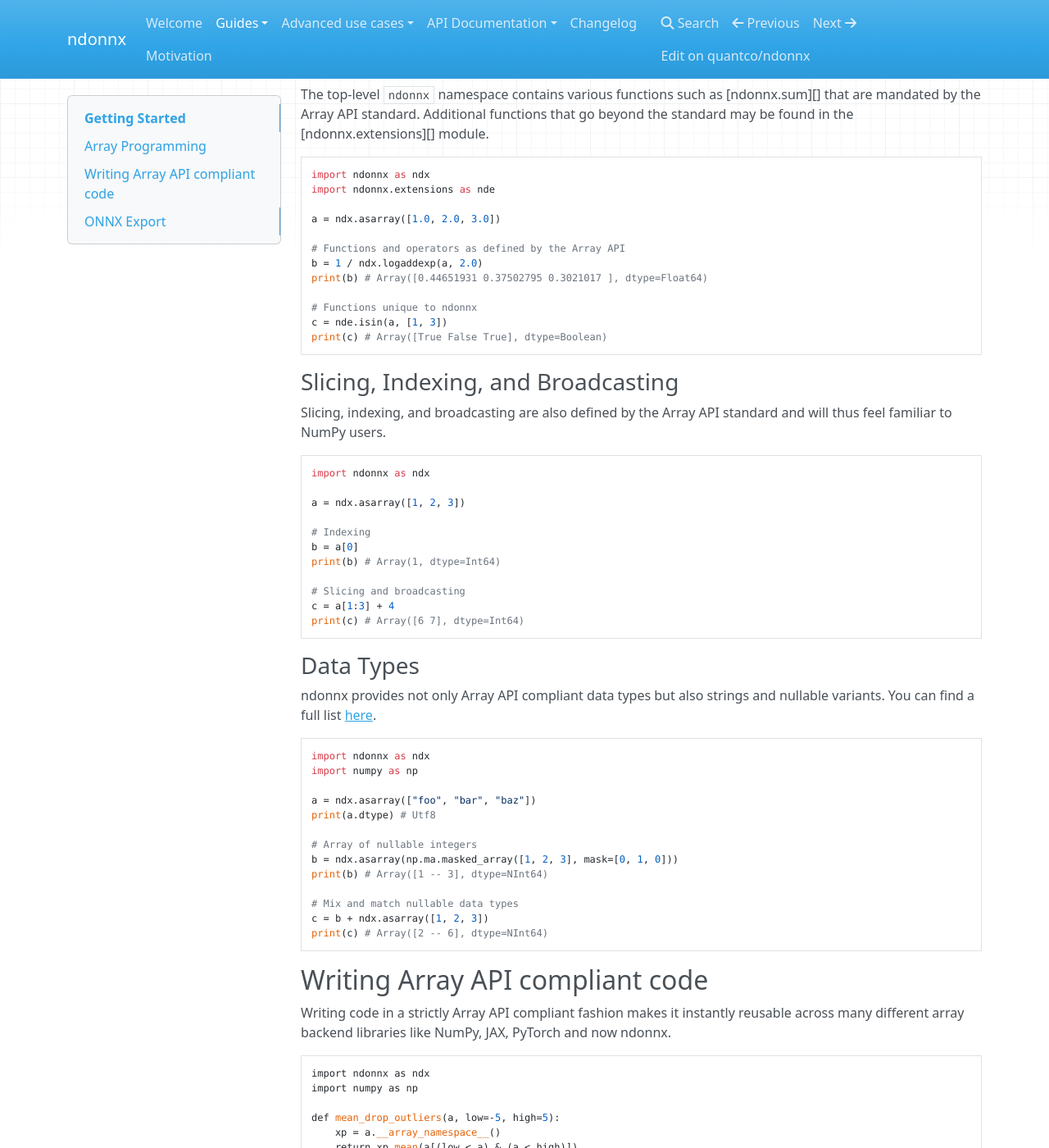
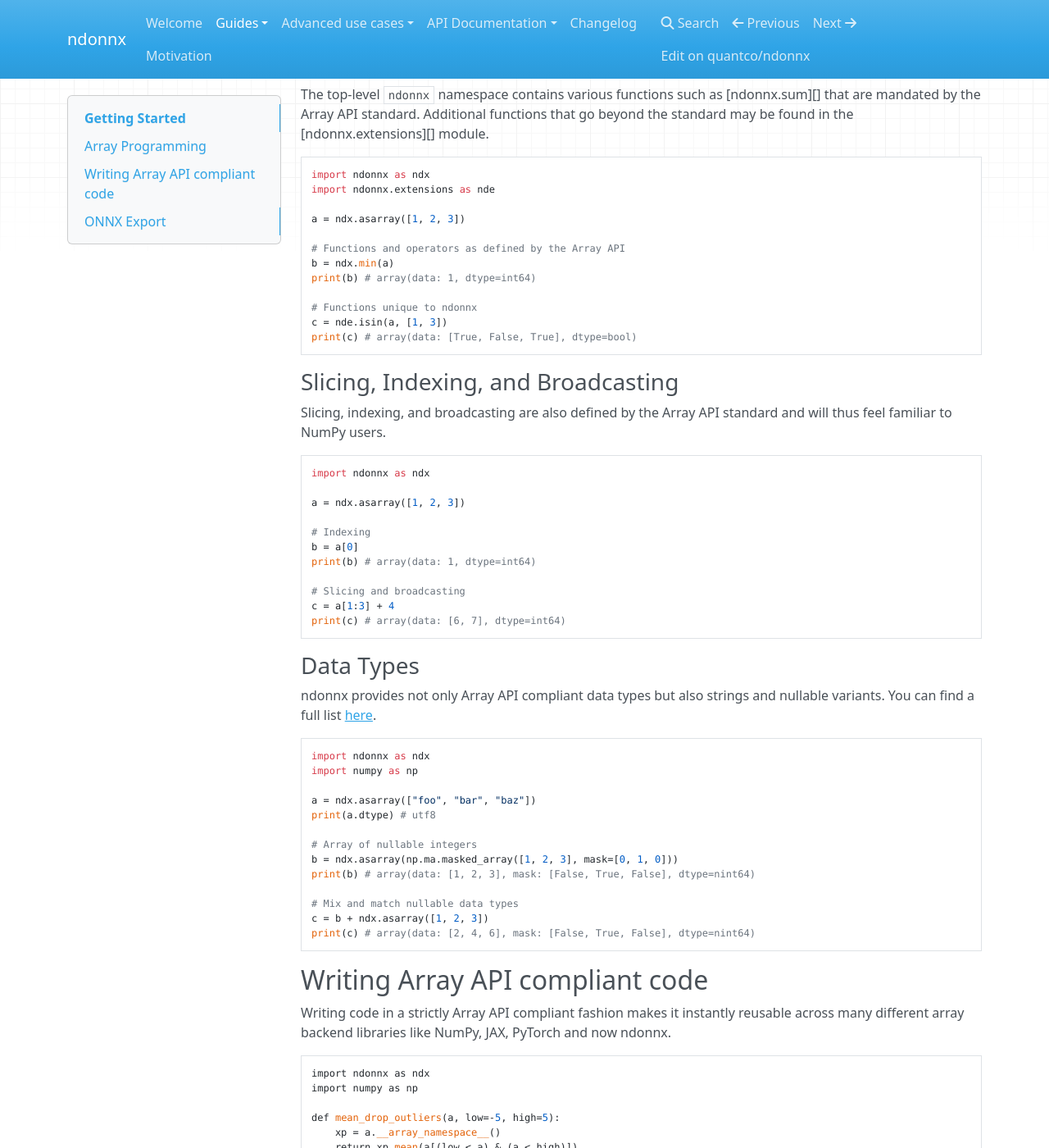
Before and after one commit to Quantco/ndonnx, an MkDocs documentation site: the page built from docs/gettingstarted.md, in a window 1280 px wide and 1400 px high, scrolled down 663 px. Shown: the whole window at 82% size. Built offline with MkDocs 1.6.1, drawn with Linux system fonts in a browser that asks for light colours; nearby versions of some CDN libraries.

Commit message:
Fix example snippets

````diff
--- a/docs/gettingstarted.md
+++ b/docs/gettingstarted.md
@@ -45,15 +45,15 @@
 import ndonnx as ndx
 import ndonnx.extensions as nde
 
-a = ndx.asarray([1.0, 2.0, 3.0])
+a = ndx.asarray([1, 2, 3])
 
 # Functions and operators as defined by the Array API
-b = 1 / ndx.logaddexp(a, 2.0)
-print(b) # Array([0.44651931 0.37502795 0.3021017 ], dtype=Float64)
+b = ndx.min(a)
+print(b) # array(data: 1, dtype=int64)
 
 # Functions unique to ndonnx
 c = nde.isin(a, [1, 3])
-print(c) # Array([True False True], dtype=Boolean)
+print(c) # array(data: [True, False, True], dtype=bool)
 ```
 
 ### Slicing, Indexing, and Broadcasting
@@ -68,11 +68,11 @@
 
 # Indexing
 b = a[0]
-print(b) # Array(1, dtype=Int64)
+print(b) # array(data: 1, dtype=int64)
 
 # Slicing and broadcasting
 c = a[1:3] + 4
-print(c) # Array([6 7], dtype=Int64)
+print(c) # array(data: [6, 7], dtype=int64)
 ```
 
 ### Data Types
@@ -86,15 +86,15 @@
 import numpy as np
 
 a = ndx.asarray(["foo", "bar", "baz"])
-print(a.dtype) # Utf8
+print(a.dtype) # utf8
 
 # Array of nullable integers
 b = ndx.asarray(np.ma.masked_array([1, 2, 3], mask=[0, 1, 0]))
-print(b) # Array([1 -- 3], dtype=NInt64)
+print(b) # array(data: [1, 2, 3], mask: [False, True, False], dtype=nint64)
 
 # Mix and match nullable data types
 c = b + ndx.asarray([1, 2, 3])
-print(c) # Array([2 -- 6], dtype=NInt64)
+print(c) # array(data: [2, 4, 6], mask: [False, True, False], dtype=nint64)
 ```
 
 ## Writing Array API compliant code
--- a/mkdocs.yml
+++ b/mkdocs.yml
@@ -1,5 +1,5 @@
 site_name: ndonnx
-site_description: Export array-api compliant code to ONNX
+site_description: Export Array API compliant code to ONNX
 site_url: https://ndonnx.readthedocs.io/
 theme:
   palette:
@@ -70,7 +70,6 @@
   - Welcome: index.md
   - Guides:
       - Getting started: gettingstarted.md
-      # - Model conversion: modelconversion.md  # not very helpful
       - Spox interoperability: spoxintegration.md
   - Advanced use cases:
       - Experimental features: experimental.md
````
Also changed, not shown: docs/inference.md (+6 -4 lines), docs/_static/classify_iris.png (deleted).
